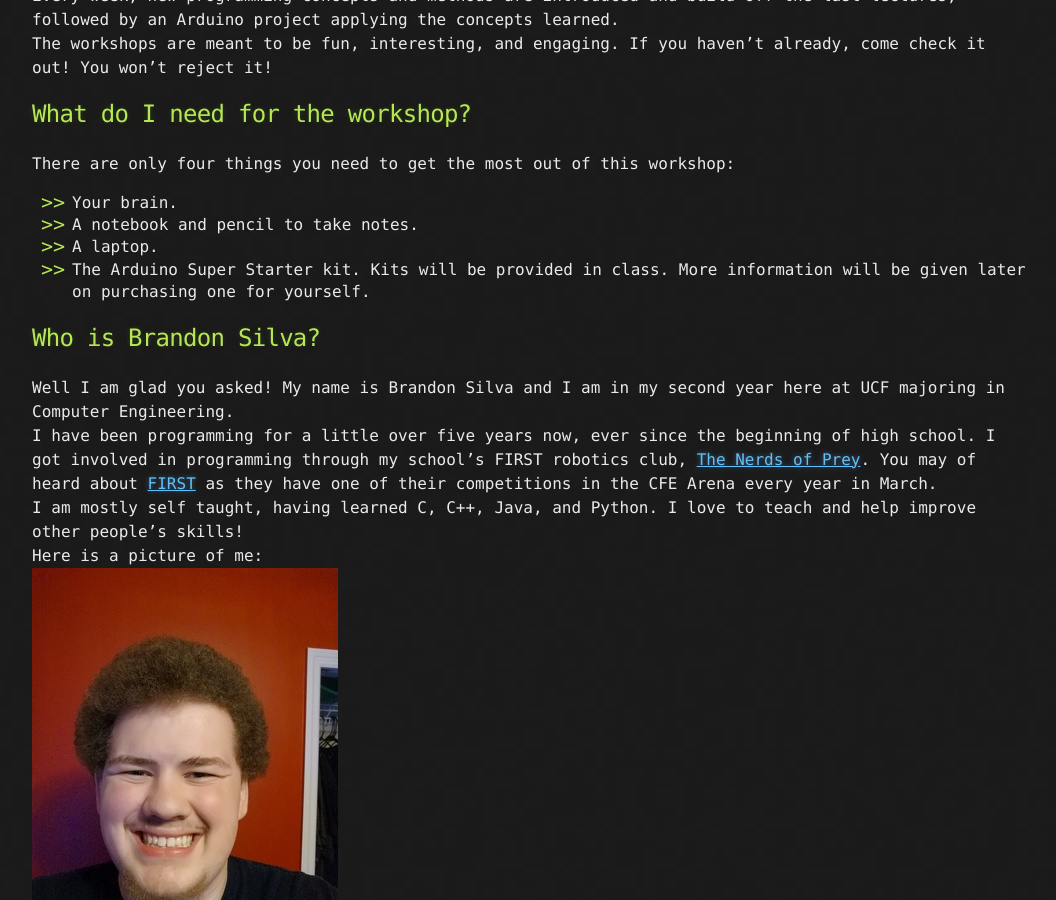
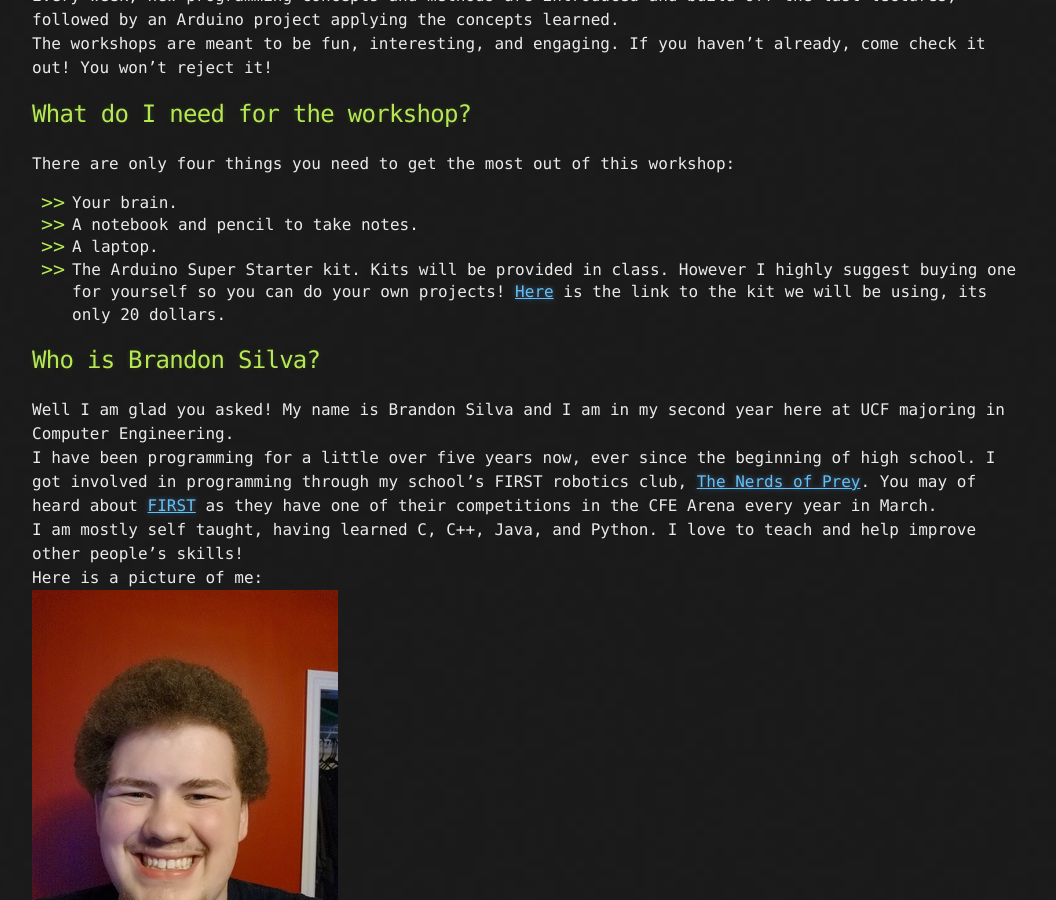
Before and after one commit to brandons209/workshop, a Jekyll site: the page built from pages/About.md, in a window 1280 px wide and 900 px high, scrolled down 557 px. Shown: the whole window, without its empty margins (108-1164 px from the left). Built offline with Jekyll 4.4.1, drawn with Linux system fonts in a browser that asks for light colours.

Commit message:
added link to buy kit

```diff
--- a/pages/About.md
+++ b/pages/About.md
@@ -21,7 +21,7 @@ There are only four things you need to get the most out of this workshop:
 - Your brain.
 - A notebook and pencil to take notes.
 - A laptop.
-- The Arduino Super Starter kit. Kits will be provided in class. More information will be given later on purchasing one for yourself.
+- The Arduino Super Starter kit. Kits will be provided in class. However I highly suggest buying one for yourself so you can do your own projects! [Here](https://www.amazon.com/SainSmart-Starter-Learning-Tutorial-Arduino-Basic/dp/B074DWG8B9?crid=2M2MP1AIXNB2I&keywords) is the link to the kit we will be using, its only 20 dollars.
 
 ## Who is Brandon Silva?
 Well I am glad you asked! My name is Brandon Silva and I am in my second year here at UCF majoring in Computer Engineering.
```
